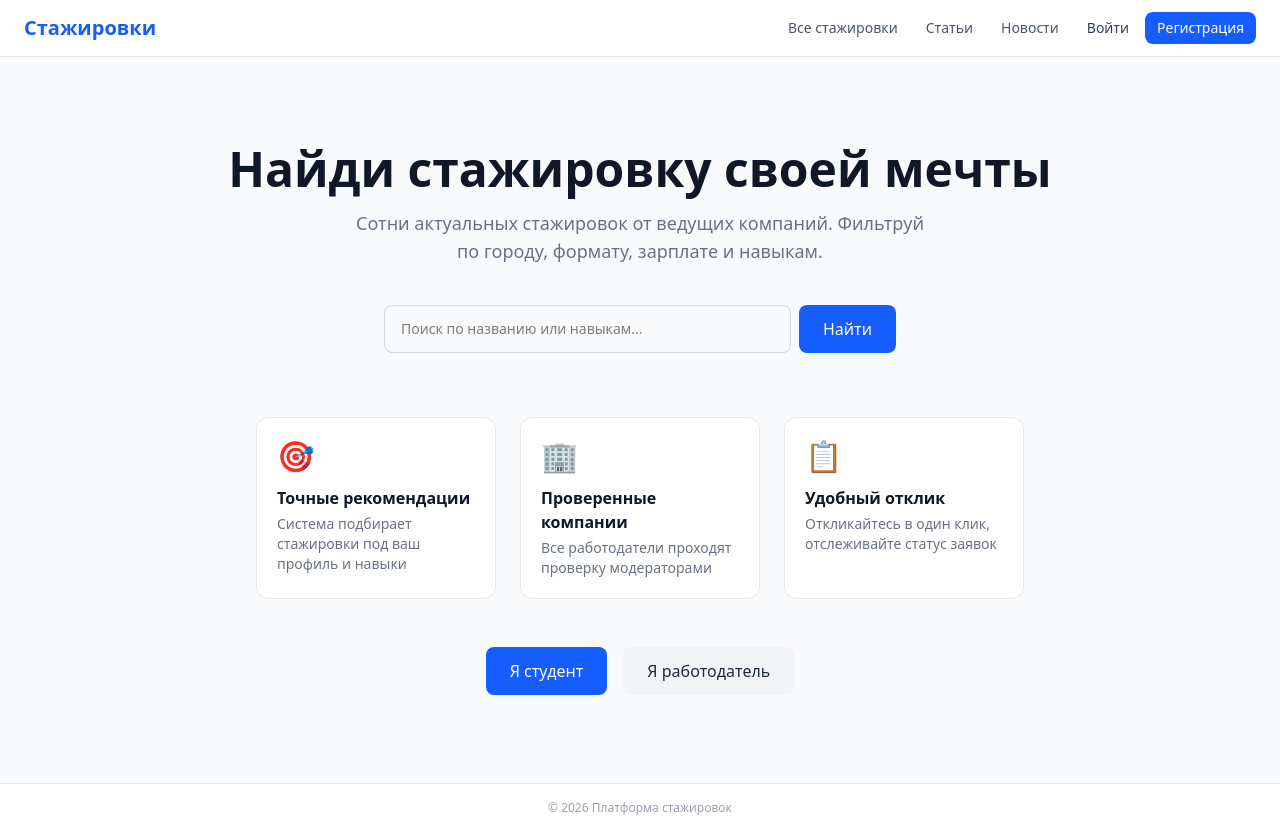
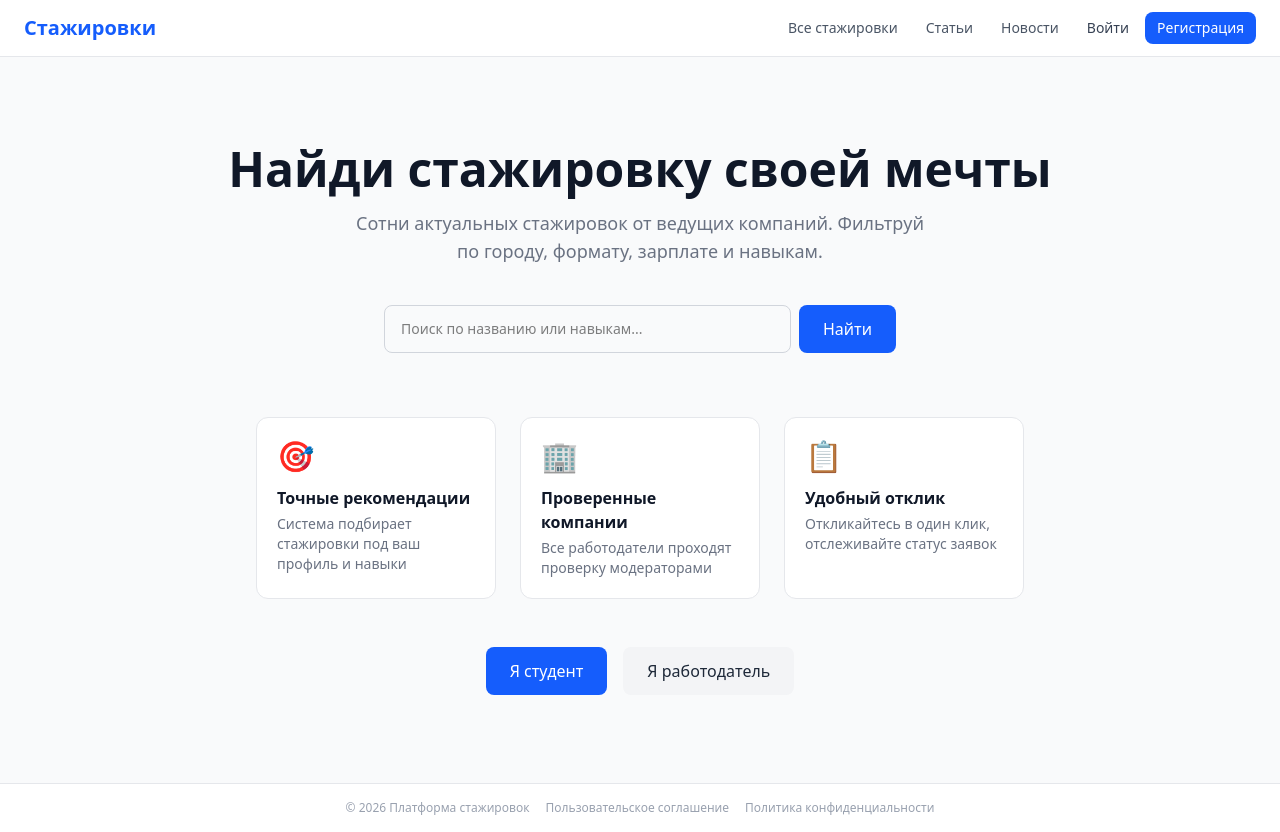
Before and after one commit to ndandriianov/minor-project, a React (Vite) app in the folder frontend/: page / in a window 1280 px wide. Built offline with nearby package versions, Linux system fonts and the light colour scheme; no server answers.

Commit message:
добавил юридическую инфу

```diff
--- a/frontend/src/App.tsx
+++ b/frontend/src/App.tsx
@@ -11,6 +11,8 @@ import ArticlesPage from '@/pages/public/ArticlesPage'
 import ArticleDetailPage from '@/pages/public/ArticleDetailPage'
 import NewsPage from '@/pages/public/NewsPage'
 import NewsDetailPage from '@/pages/public/NewsDetailPage'
+import PrivacyPolicyPage from '@/pages/public/PrivacyPolicyPage'
+import TermsPage from '@/pages/public/TermsPage'
 
 // Auth
 import LoginPage from '@/pages/auth/LoginPage'
@@ -60,6 +62,8 @@ export default function App() {
         <Route path="articles/:id" element={<ArticleDetailPage />} />
         <Route path="news" element={<NewsPage />} />
         <Route path="news/:id" element={<NewsDetailPage />} />
+        <Route path="privacy" element={<PrivacyPolicyPage />} />
+        <Route path="terms" element={<TermsPage />} />
         <Route path="login" element={<LoginPage />} />
         <Route path="register/student" element={<RegisterStudentPage />} />
         <Route path="register/company" element={<RegisterCompanyPage />} />
--- a/frontend/src/components/layout/Layout.tsx
+++ b/frontend/src/components/layout/Layout.tsx
@@ -1,4 +1,4 @@
-import { Outlet } from 'react-router-dom'
+import { Link, Outlet } from 'react-router-dom'
 import Navbar from './Navbar'
 
 export default function Layout() {
@@ -9,8 +9,10 @@ export default function Layout() {
         <Outlet />
       </main>
       <footer className="border-t border-gray-200 bg-white mt-auto">
-        <div className="max-w-7xl mx-auto px-4 sm:px-6 py-4 text-center text-xs text-gray-400">
-          © 2026 Платформа стажировок
+        <div className="max-w-7xl mx-auto px-4 sm:px-6 py-4 text-center text-xs text-gray-400 flex flex-col sm:flex-row items-center justify-center gap-x-4 gap-y-1">
+          <span>© 2026 Платформа стажировок</span>
+          <Link to="/terms" className="hover:text-gray-600 transition-colors">Пользовательское соглашение</Link>
+          <Link to="/privacy" className="hover:text-gray-600 transition-colors">Политика конфиденциальности</Link>
         </div>
       </footer>
     </div>
```
